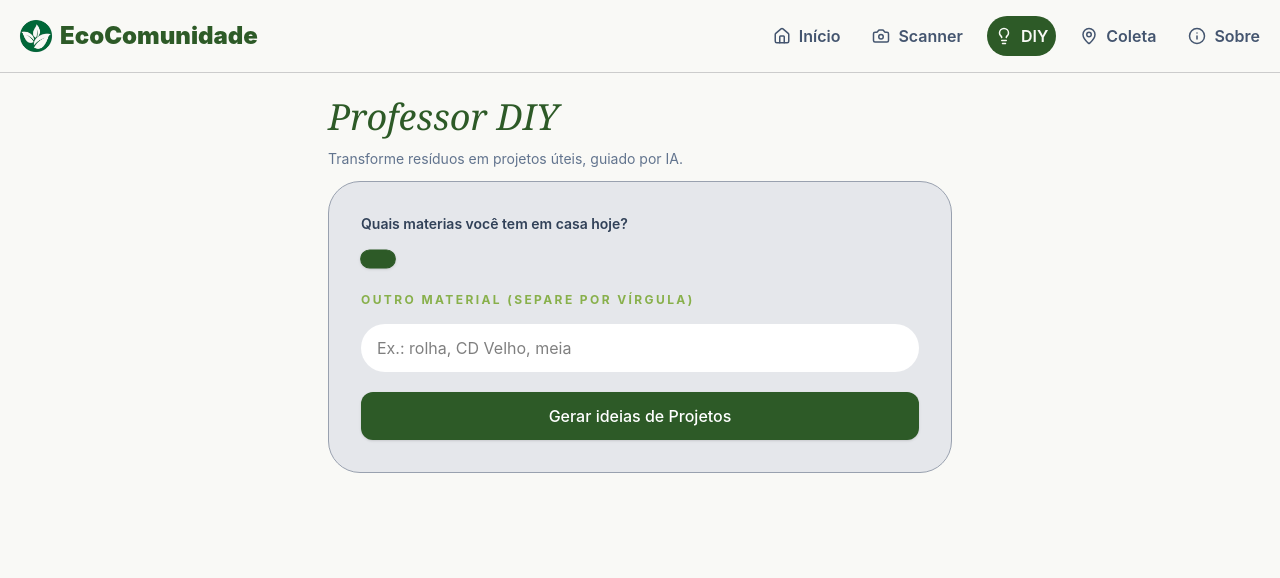
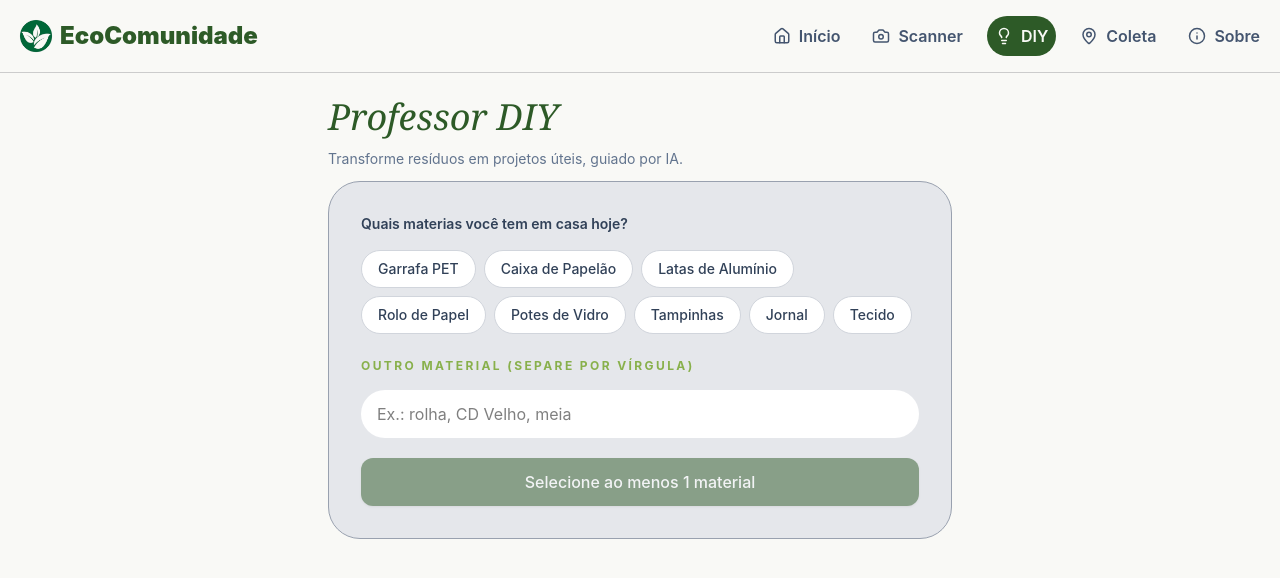
Before and after one commit to NicolleMP/EcoComunidade, a React (Vite) app: page /diy in a window 1280 px wide. Shown: the top 578 px of the page. Built offline with nearby package versions, Linux system fonts and the light colour scheme; the HTML template or start-up script is replaced by a standard one.

Commit message:
feat: add state and selection logic for materials
implements useState for the items and the toggleSelected function to select and deselect options

```diff
--- a/src/pages/Diy.jsx
+++ b/src/pages/Diy.jsx
@@ -1,4 +1,32 @@
+import { useState } from "react";
+
 function Diy() {
+  const opcoes = [
+    "Garrafa PET",
+    "Caixa de Papelão",
+    "Latas de Alumínio",
+    "Rolo de Papel",
+    "Potes de Vidro",
+    "Tampinhas",
+    "Jornal",
+    "Tecido",
+  ];
+
+  const [selected, setSelected] = useState([]);
+
+  const toggleSelected = (opcao) => {
+    if (selected.includes(opcao)) {
+      setSelected(selected.filter((item) => item !== opcao));
+    } else {
+      setSelected([...selected, opcao]);
+    }
+  };
+
+  const handleSubmit = (e) => {
+    e.preventDefault();
+    console.log("Materiais selecionados: ", selected);
+  };
+
   return (
     <main className="px-6 max-w-2xl mx-auto pt-6 space-y-3">
       <h1 className="font-serif italic text-4xl text-[#2d5a27]">
@@ -14,12 +42,26 @@ function Diy() {
           Quais materias você tem em casa hoje?
         </p>
 
-        <form>
+        <form onSubmit={handleSubmit}>
           <div className="flex flex-wrap gap-2 mb-6">
-            <button
-              type="button"
-              className="px-4 py-2 text-sm font-medium rounded-full transition-all duration-200 border bg-[#2d5a27] text-white border-[#2d5a27] shadow-sm scale-105"
-            ></button>
+            {opcoes.map((opcao, index) => {
+              const isSelected = selected.includes(opcao);
+
+              return (
+                <button
+                  key={index}
+                  type="button"
+                  onClick={() => toggleSelected(opcao)}
+                  className={`px-4 py-2 text-sm font-medium rounded-full transition-all duration-200 border ${
+                    isSelected
+                      ? "bg-[#2d5a27] text-white border-[#2d5a27] shadow-sm scale-105"
+                      : "bg-white text-slate-700 border-gray-300 hover:bg-gray-50 hover:border-gray-400"
+                  }`}
+                >
+                  {opcao} {isSelected ? "Ok" : ""}
+                </button>
+              );
+            })}
           </div>
 
           <label>
@@ -35,9 +77,12 @@ function Diy() {
 
           <button
             type="submit"
+            disabled={selected.length === 0}
             className="w-full py-3 px-4 bg-[#2d5a27] text-white font-medium rounded-xl hover:bg-[#23471f] transition-colors disabled:opacity-50 disabled:cursor-not-allowed shadow-sm"
           >
-            Gerar ideias de Projetos
+            {selected.length > 0
+              ? `Gerar ideias de Projetos (${selected.length})`
+              : "Selecione ao menos 1 material "}
           </button>
         </form>
       </section>
```
